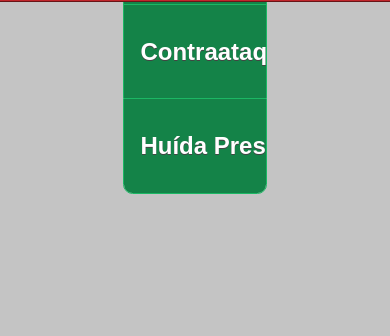
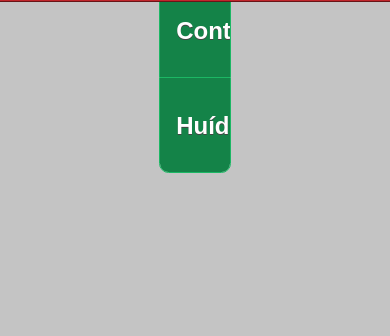
Before and after one commit to ose2000Zam/git-app6, a plain HTML site: page index.html in a window 390 px wide. Shown: the part 843-1179 px from the top of the page. After the commit the page ends 1158 px from the top, so only its background shows below. Drawn offline with Linux system fonts and the light colour scheme; some packages are replaced by stand-ins of ours; files whose address does not match are found by name.

Commit message:
2subida
sexta app

```diff
--- a/index.html
+++ b/index.html
@@ -118,13 +118,13 @@ function MM_swapImage() { //v3.0
      <a href="#page5" class="ui-btn ui-btn-icon-right ui-icon-carat-r">
       <h2>Monumento Emblemático al 150 Aniversario de la Batalla de Puebla </h2>
      </a>
-    </li><
+    </li>
    </ul>
   </div>
   </div>
 
    <div data-role="main" class="ui-content" align="center">
-  <div style="width:40%;">
+  <div style="width:20%;">
   <ul data-role="controlgroup" data-type="vertical" data-theme="b">
     <li class="ui-first-child ui-last-child">
     <a href="#dc" data-role="button" >
```
